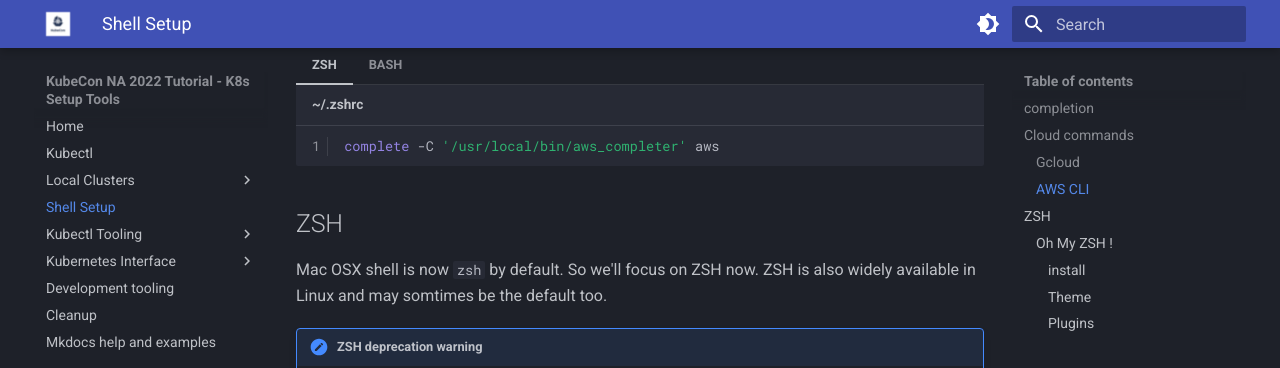
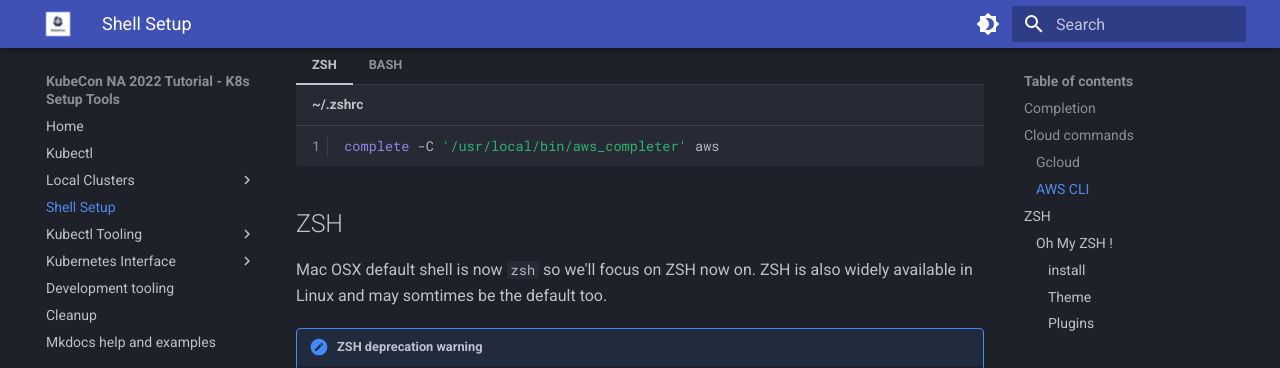
Before and after one commit to cloud-native-canada/k8s_setup_tools, an MkDocs documentation site: the page built from docs/shell_setup.md, in a window 1280 px wide and 900 px high, scrolled down 1220 px. Shown: the top 368 px of the window. Built offline with MkDocs 1.6.1 and Material for MkDocs 9.7.7, drawn with Linux system fonts in a browser that asks for light colours; some of the changed lines change nothing that is shown; some of the changed text lies outside the part shown.

Commit message:
few corrections

```diff
--- a/docs/shell_setup.md
+++ b/docs/shell_setup.md
@@ -4,10 +4,10 @@
 
 You may also wonder *which cluster am I connected to ?* or *what is my default namespace ?*.
 
-You can east this pain by configuring your shell.
+You can ease this pain by configuring your shell.
 
 
-## completion
+## Completion
 
 Add those commands to your respecting shell config file. Note you have to restart your shell for it to take effect:
 
@@ -81,7 +81,7 @@
 
 ## ZSH
 
-Mac OSX shell is now `zsh` by default. So we'll focus on ZSH now. ZSH is also widely available in Linux and may somtimes be the default too.
+Mac OSX default shell is now `zsh` so we'll focus on ZSH now on. ZSH is also widely available in Linux and may somtimes be the default too.
 
 !!! note "ZSH deprecation warning"
     To get rid of the deprecation warning in OSX, export this variable in your shell. I recommend adding it to your `.zshrc` file:
```
